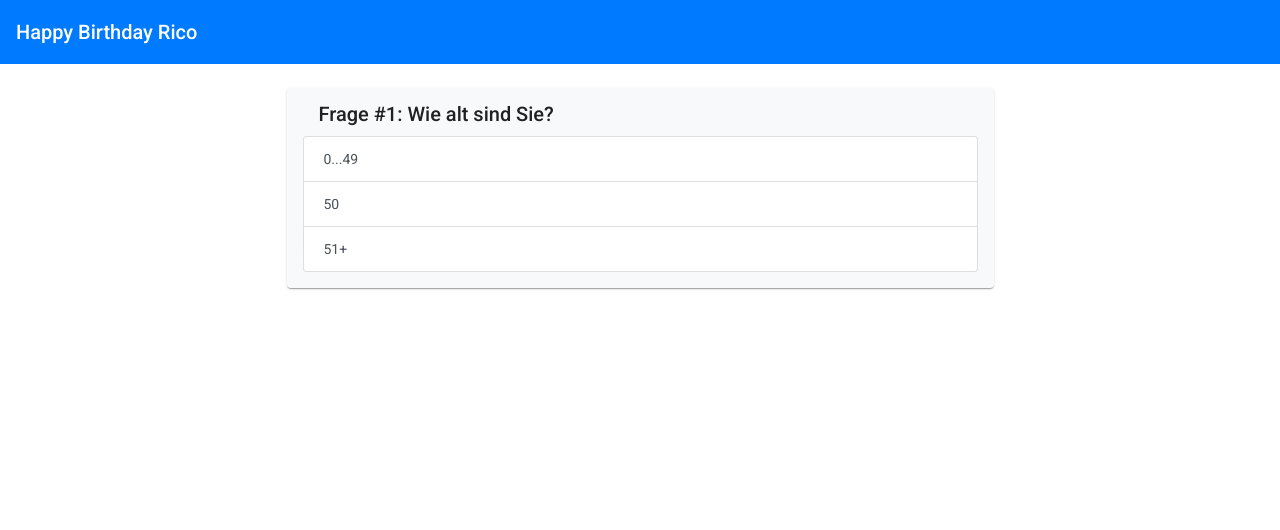
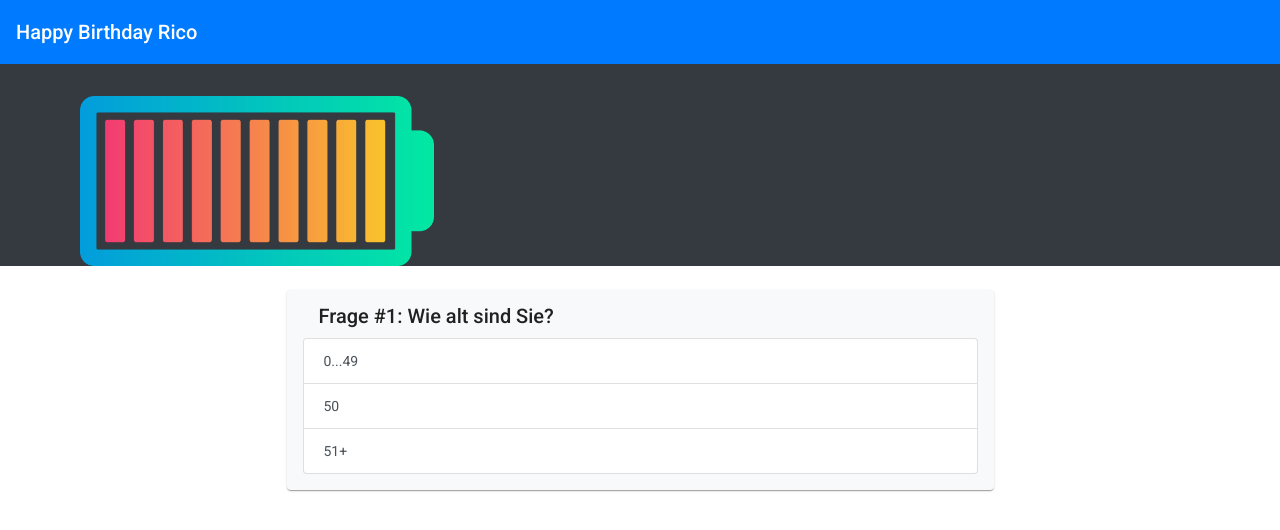
Before and after one commit to RoDoerIng/BirthdayApp, an Angular app: page /question1 in a window 1280 px wide. Shown: the top 530 px of the page. Built offline with nearby package versions, Linux system fonts and the light colour scheme.

Commit message:
Add battery to question1

```diff
--- a/src/app/question1/question1.component.html
+++ b/src/app/question1/question1.component.html
@@ -1,3 +1,4 @@
+<app-battery></app-battery>
 
 <mat-card class="m-2 mb-2 mx-auto bg-light mt-4" style="max-width: 707px;">
   <mat-card-header>
--- a/src/app/question1/question1.component.ts
+++ b/src/app/question1/question1.component.ts
@@ -9,7 +9,9 @@ import { BatteryService } from '../services/battery.service';
 })
 export class Question1Component implements OnInit {
 
-  constructor(private router: Router, public batteryService: BatteryService) { }
+  constructor(private router: Router, public batteryService: BatteryService) {
+    batteryService.setBatteryLevel(100);
+  }
 
   ngOnInit(): void {
   }
```
